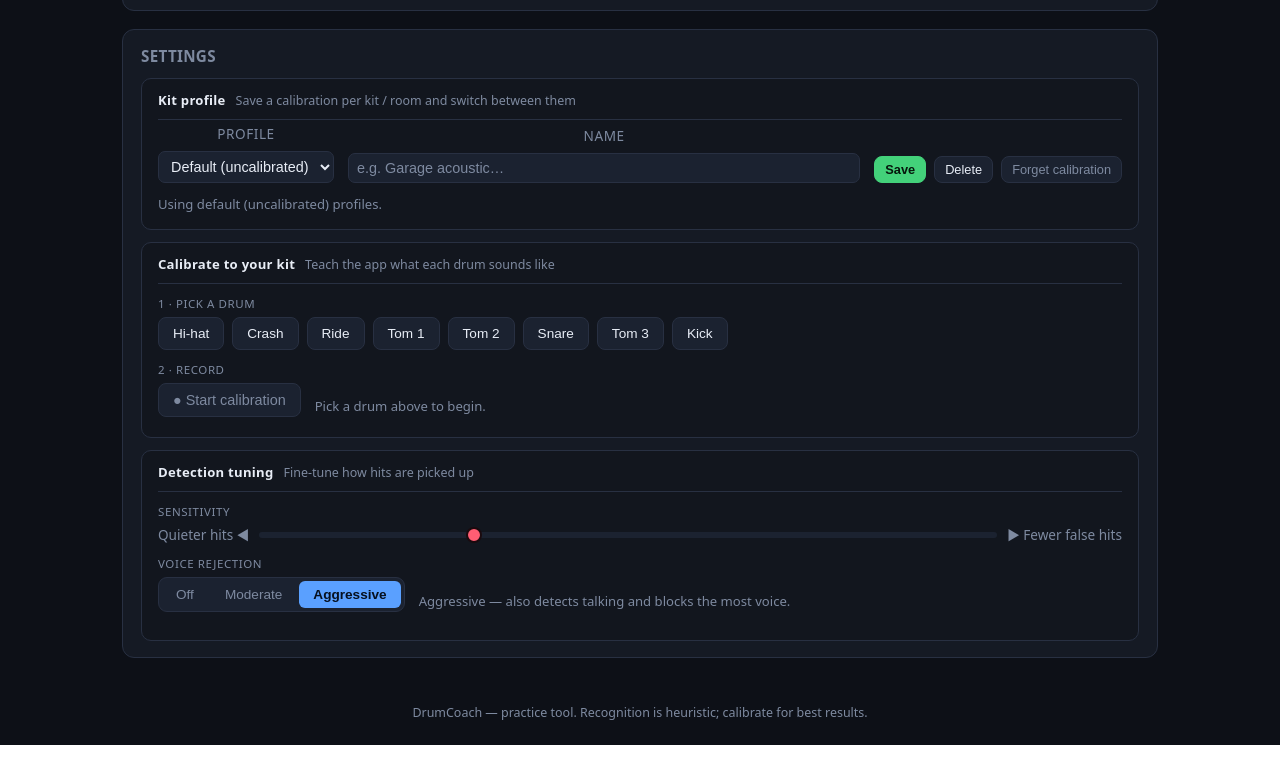
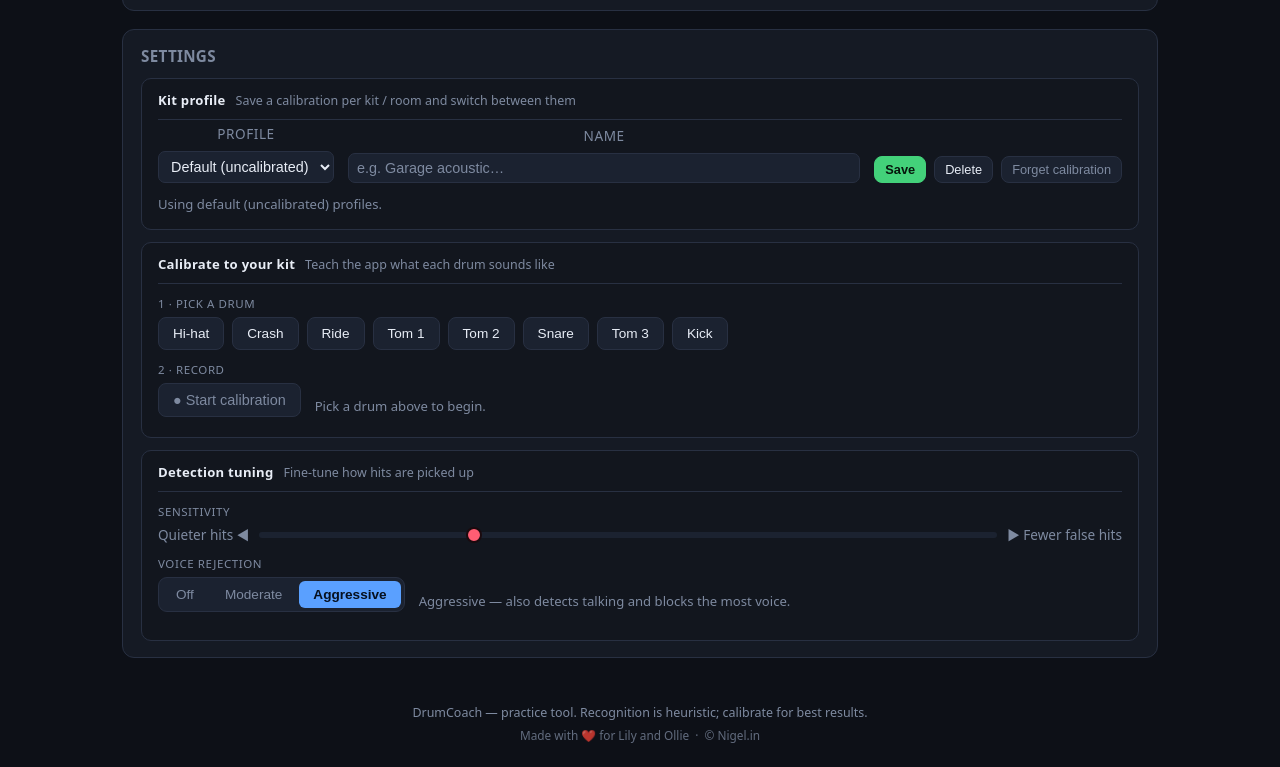
Before and after one commit to nigelfds/drumcoach, a website with bundled scripts: page public/index.html in a window 1280 px wide. Shown: the part 1176-1943 px from the top of the page. Before the commit the page ends 1921 px from the top, so only its background shows below. Built offline with nearby package versions, Linux system fonts and the light colour scheme.

Commit message:
Add footer credit line
Made with ❤️ for Lily and Ollie · © Nigel.in

Co-Authored-By: Claude Opus 4.8 <noreply@anthropic.com>

```diff
--- a/public/index.html
+++ b/public/index.html
@@ -216,6 +216,7 @@
 
   <footer class="foot">
     <span>DrumCoach — practice tool. Recognition is heuristic; calibrate for best results.</span>
+    <span class="credit">Made with ❤️ for Lily and Ollie&nbsp; ·&nbsp; © Nigel.in</span>
   </footer>
 
   <script type="module" src="js/app.js"></script>
--- a/public/styles.css
+++ b/public/styles.css
@@ -295,3 +295,5 @@ input[type="number"] { width: 64px; text-align: center; }
 
 /* Footer --------------------------------------------------------------- */
 .foot { text-align: center; color: var(--muted); font-size: 0.78rem; padding: 24px; }
+.foot .credit { display: block; margin-top: 6px; font-size: 0.74rem; opacity: 0.75; }
+.foot .credit a { color: inherit; }
```
